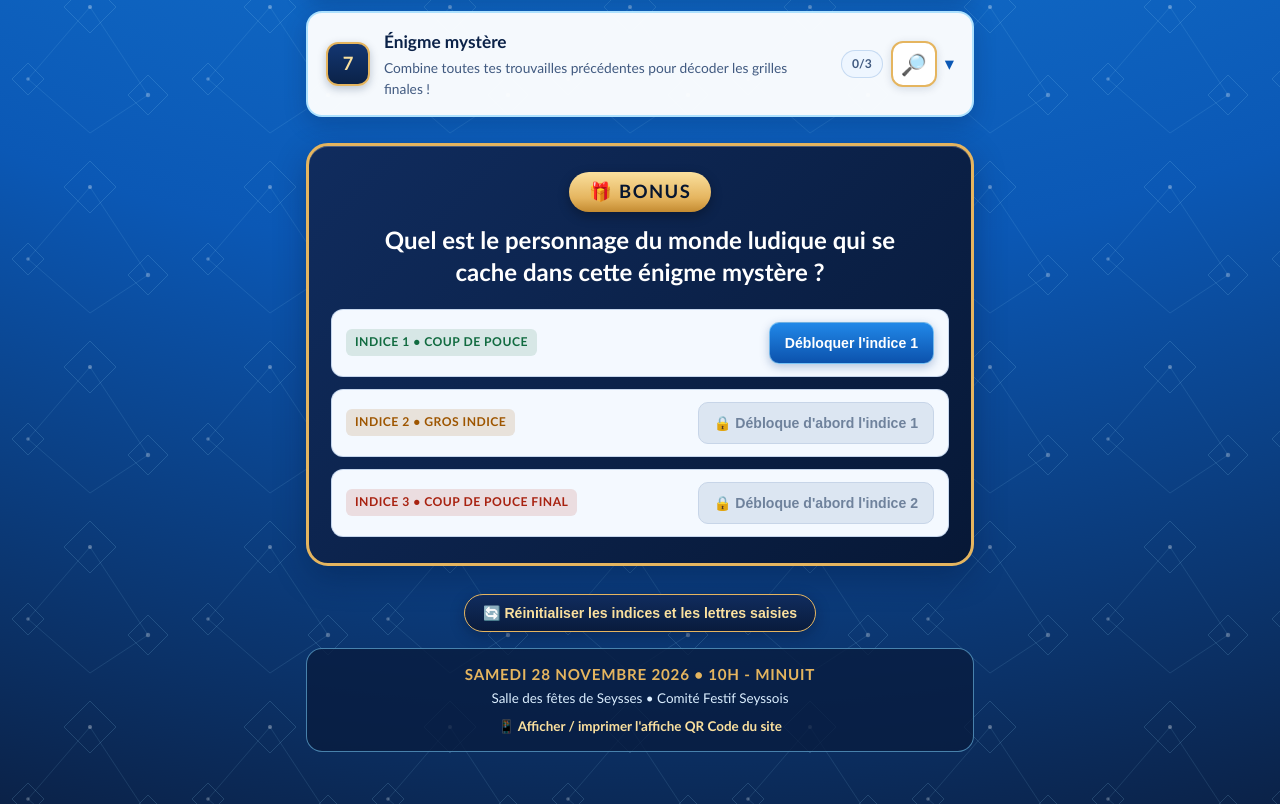
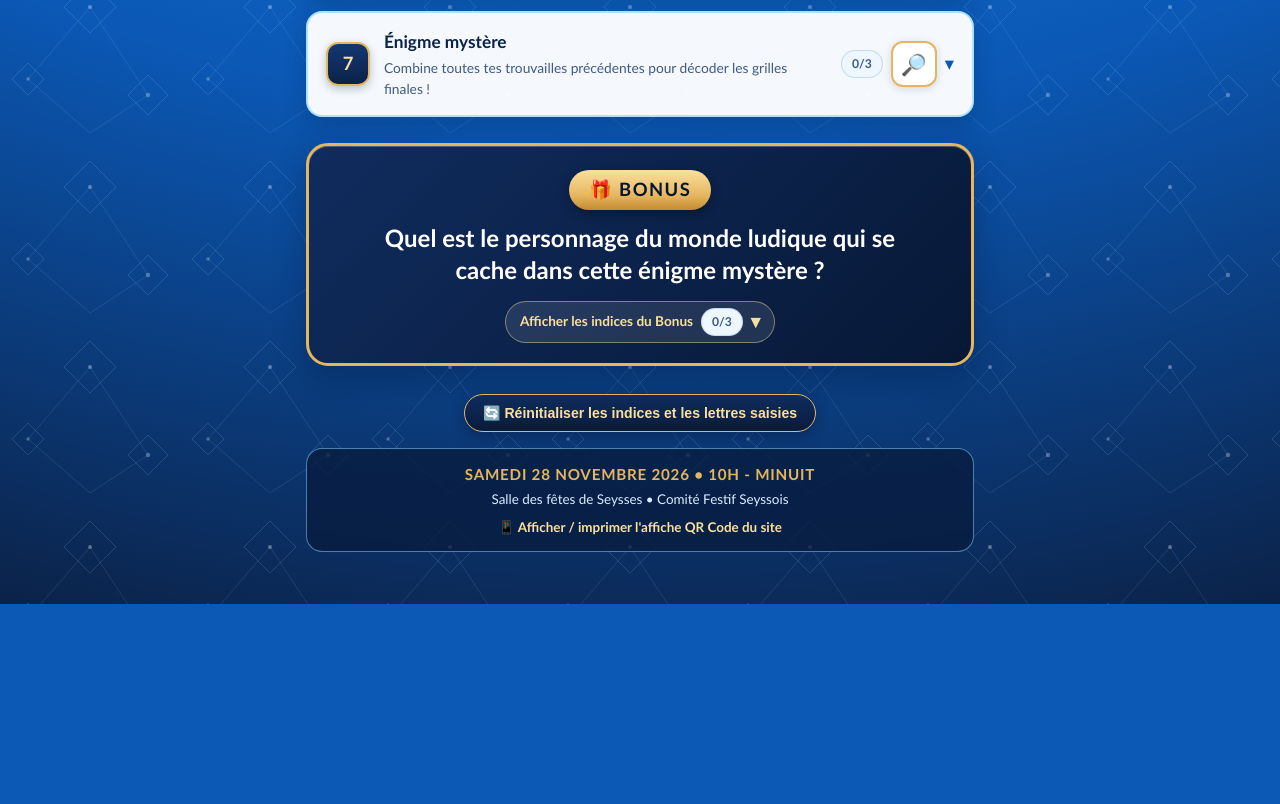
Before and after one commit to monpseudoestpris/JeuDePiste2026, a plain HTML site: page index.html in a window 1280 px wide. Shown: the part 2013-2817 px from the top of the page. After the commit the page ends 2617 px from the top, so only its background shows below. Drawn offline with Linux system fonts and the light colour scheme.

Commit message:
update of bonus

```diff
--- a/index.html
+++ b/index.html
@@ -9,7 +9,7 @@
   />
   <meta name="referrer" content="strict-origin-when-cross-origin" />
   <title>Indices — Jeu de Piste | Festival du Jeu de Seysses 2026</title>
-  <link rel="stylesheet" href="style.css?v=20261122-8" />
+  <link rel="stylesheet" href="style.css?v=20261122-9" />
 </head>
 <body>
   <main class="container">
@@ -129,13 +129,20 @@
 
     <section class="enigma-list" id="enigma-list" aria-label="Liste des 7 énigmes"></section>
 
-    <!-- Grand encadré BONUS à la fin -->
-    <section class="bonus-finale-card" aria-label="Question Bonus">
-      <div class="bonus-finale-badge">🎁 BONUS</div>
-      <p class="bonus-finale-question" id="bonus-question">
-        Quel est le personnage du monde ludique qui se cache dans cette énigme mystère ?
-      </p>
-      <div id="bonus-hints"></div>
+    <!-- Grand encadré BONUS à la fin (indices rétractés par défaut, dépliables au clic) -->
+    <section class="bonus-finale-card" id="bonus-card" aria-label="Question Bonus">
+      <button type="button" class="bonus-toggle-btn" id="bonus-toggle-btn" aria-expanded="false">
+        <div class="bonus-finale-badge">🎁 BONUS</div>
+        <p class="bonus-finale-question" id="bonus-question">
+          Quel est le personnage du monde ludique qui se cache dans cette énigme mystère ?
+        </p>
+        <div class="bonus-toggle-hint">
+          <span id="bonus-toggle-label">Afficher les indices du Bonus</span>
+          <span class="progress-pill bonus-progress-pill" id="bonus-progress-pill">0/3</span>
+          <span class="chevron bonus-chevron" aria-hidden="true">▾</span>
+        </div>
+      </button>
+      <div class="bonus-body" id="bonus-hints" hidden></div>
     </section>
 
     <footer class="footer-actions">
@@ -198,11 +205,11 @@
     </div>
   </div>
 
-  <script src="indices.js?v=20261122-8" defer></script>
-  <script src="qrcode-lib.js?v=20261122-8" defer></script>
-  <script src="js/storage.js?v=20261122-8" defer></script>
-  <script src="js/jail.js?v=20261122-8" defer></script>
-  <script src="js/lightbox.js?v=20261122-8" defer></script>
-  <script src="js/app.js?v=20261122-8" defer></script>
+  <script src="indices.js?v=20261122-9" defer></script>
+  <script src="qrcode-lib.js?v=20261122-9" defer></script>
+  <script src="js/storage.js?v=20261122-9" defer></script>
+  <script src="js/jail.js?v=20261122-9" defer></script>
+  <script src="js/lightbox.js?v=20261122-9" defer></script>
+  <script src="js/app.js?v=20261122-9" defer></script>
 </body>
 </html>
--- a/js/app.js
+++ b/js/app.js
@@ -23,6 +23,10 @@
   const gridCompleteEl = document.getElementById("easy-grid-complete");
   const mysteryGridEl = document.getElementById("mystery-grid");
   const mysteryCompleteEl = document.getElementById("mystery-grid-complete");
+  const bonusCardEl = document.getElementById("bonus-card");
+  const bonusToggleBtnEl = document.getElementById("bonus-toggle-btn");
+  const bonusToggleLabelEl = document.getElementById("bonus-toggle-label");
+  const bonusProgressPillEl = document.getElementById("bonus-progress-pill");
   const bonusContainerEl = document.getElementById("bonus-hints");
   const jailModalEl = document.getElementById("jail-modal");
   const jailTimerEl = document.getElementById("jail-timer");
@@ -92,6 +96,7 @@
 
   let jailIntervalId = null;
   let openCardId = null;
+  let isBonusOpen = false;
 
   function saveState() {
     storage.writeJson(STORAGE_KEY, savedState);
@@ -497,10 +502,30 @@
   function renderBonusHints() {
     if (!bonusContainerEl) return;
     const bonusList = Array.isArray(config.indicesBonus) ? config.indicesBonus : [];
-    if (!bonusList.length) {
+    const revealed = getRevealedCount("bonus");
+
+    if (bonusCardEl) {
+      bonusCardEl.classList.toggle("is-open", isBonusOpen);
+    }
+    if (bonusToggleBtnEl) {
+      bonusToggleBtnEl.setAttribute("aria-expanded", isBonusOpen ? "true" : "false");
+    }
+    if (bonusToggleLabelEl) {
+      bonusToggleLabelEl.textContent = isBonusOpen
+        ? "Masquer les indices du Bonus"
+        : "Afficher les indices du Bonus";
+    }
+    if (bonusProgressPillEl) {
+      bonusProgressPillEl.textContent = revealed + "/3";
+      bonusProgressPillEl.classList.toggle("has-progress", revealed > 0);
+    }
+
+    bonusContainerEl.hidden = !isBonusOpen || bonusList.length === 0;
+    if (!isBonusOpen || !bonusList.length) {
       bonusContainerEl.replaceChildren();
       return;
     }
+
     const stack = buildHintStack(
       "bonus",
       bonusList,
@@ -510,6 +535,13 @@
     );
     stack.classList.add("bonus-hints-stack");
     bonusContainerEl.replaceChildren(stack);
+  }
+
+  if (bonusToggleBtnEl) {
+    bonusToggleBtnEl.addEventListener("click", () => {
+      isBonusOpen = !isBonusOpen;
+      renderBonusHints();
+    });
   }
 
   document.getElementById("btn-reset-letters").addEventListener("click", () => {
@@ -539,6 +571,8 @@
     savedState = Object.create(null);
     gridState = new Array(7).fill("");
     mysteryState = new Array(6).fill("");
+    openCardId = null;
+    isBonusOpen = false;
     jail.resetAll();
     saveState();
     saveGrid();
--- a/style.css
+++ b/style.css
@@ -1109,13 +1109,34 @@ body.is-scroll-locked {
    ========================================================================== */
 .bonus-finale-card {
   margin-top: 26px;
-  padding: 26px 22px;
   border-radius: var(--radius-xl);
   background: linear-gradient(135deg, #102c5e 0%, #071836 100%);
   border: 3px solid var(--gold);
   box-shadow: var(--shadow-poster), inset 0 1px 0 rgba(255, 255, 255, 0.25);
   text-align: center;
   color: #ffffff;
+  overflow: hidden;
+}
+
+.bonus-toggle-btn {
+  width: 100%;
+  padding: 24px 22px 20px;
+  background: none;
+  border: none;
+  color: inherit;
+  font: inherit;
+  text-align: center;
+  cursor: pointer;
+  display: block;
+}
+
+.bonus-toggle-btn:hover {
+  background: rgba(255, 255, 255, 0.04);
+}
+
+.bonus-toggle-btn:focus-visible {
+  outline: 3px solid var(--gold-light);
+  outline-offset: -4px;
 }
 
 .bonus-finale-badge {
@@ -1141,8 +1162,39 @@ body.is-scroll-locked {
   color: #ffffff;
 }
 
+.bonus-toggle-hint {
+  margin-top: 14px;
+  display: inline-flex;
+  align-items: center;
+  gap: 8px;
+  padding: 6px 14px;
+  border-radius: 999px;
+  background: rgba(255, 255, 255, 0.1);
+  border: 1px solid rgba(250, 224, 158, 0.45);
+  font-size: 0.85rem;
+  font-weight: 700;
+  color: var(--gold-light);
+}
+
+.bonus-chevron {
+  color: var(--gold-light);
+}
+
+.bonus-finale-card.is-open .bonus-chevron {
+  transform: rotate(180deg);
+}
+
+.bonus-body {
+  padding: 0 22px 22px;
+  border-top: 1px dashed rgba(250, 224, 158, 0.3);
+}
+
+.bonus-body[hidden] {
+  display: none !important;
+}
+
 .bonus-hints-stack {
-  margin-top: 20px;
+  margin-top: 16px;
   text-align: left;
 }
 
```
Also changed, not shown: 1 other file.
